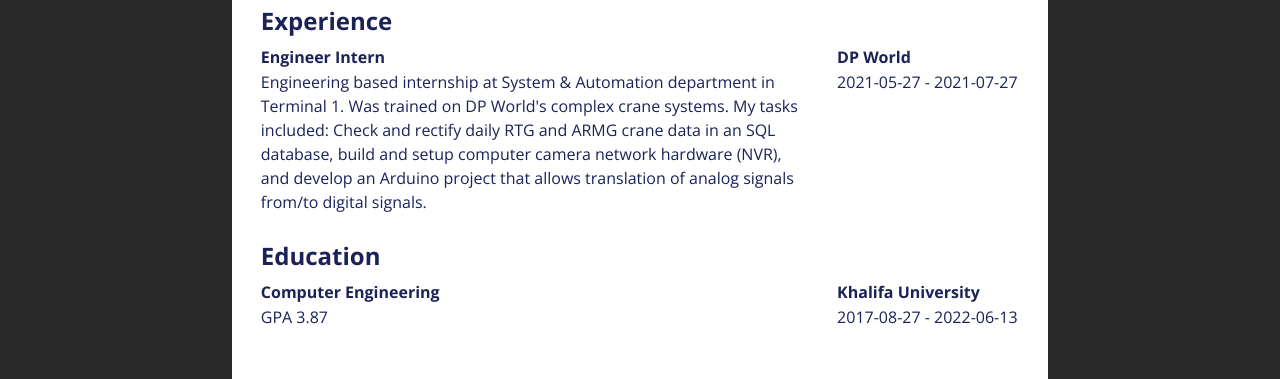
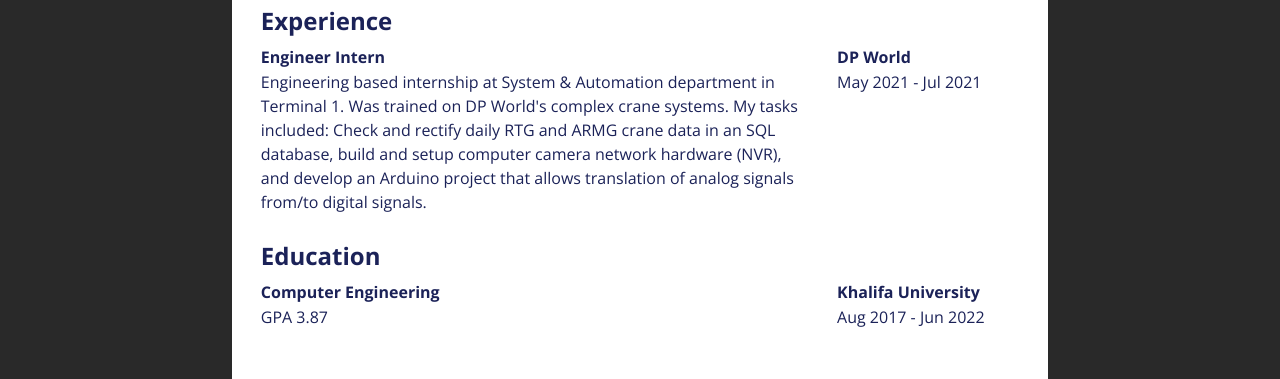
Before and after one commit to omardevelops/cv-app, a React (Vite) app: page / in a window 1280 px wide. Shown: the part 490-869 px from the top of the page. Built offline with nearby package versions, Linux system fonts and the light colour scheme; the HTML template or start-up script is replaced by a standard one; a web font is replaced by a local one.

Commit message:
add: convert date format

```diff
--- a/src/components/CV.jsx
+++ b/src/components/CV.jsx
@@ -1,4 +1,17 @@
 import React from 'react';
+import { format } from 'date-fns';
+
+console.log(format(new Date('2022-07-01'), 'LLL yyyy'));
+
+// Converts YYYY-MM-DD date to MMM YYYY (May 2021), for example
+const convertDates = (start, end) => {
+  const startResult = format(new Date(start), 'LLL yyyy');
+  let endResult;
+  if (end.length !== 10) endResult = 'Present';
+  else endResult = format(new Date(end), 'LLL yyyy');
+
+  return `${startResult} - ${endResult}`;
+};
 
 class CV extends React.Component {
   render() {
@@ -38,7 +51,7 @@ class CV extends React.Component {
                   </div>
                   <aside>
                     <h3>{item.companyName}</h3>
-                    <p>{`${item.startDate} - ${item.endDate}`}</p>
+                    <p>{convertDates(item.startDate, item.endDate)}</p>
                   </aside>
                 </div>
               ))}
@@ -55,7 +68,7 @@ class CV extends React.Component {
                   </div>
                   <aside>
                     <h3>{item.institutionName}</h3>
-                    <p>{`${item.startDate} - ${item.endDate}`}</p>
+                    <p>{convertDates(item.startDate, item.endDate)}</p>
                   </aside>
                 </div>
               ))}
```
